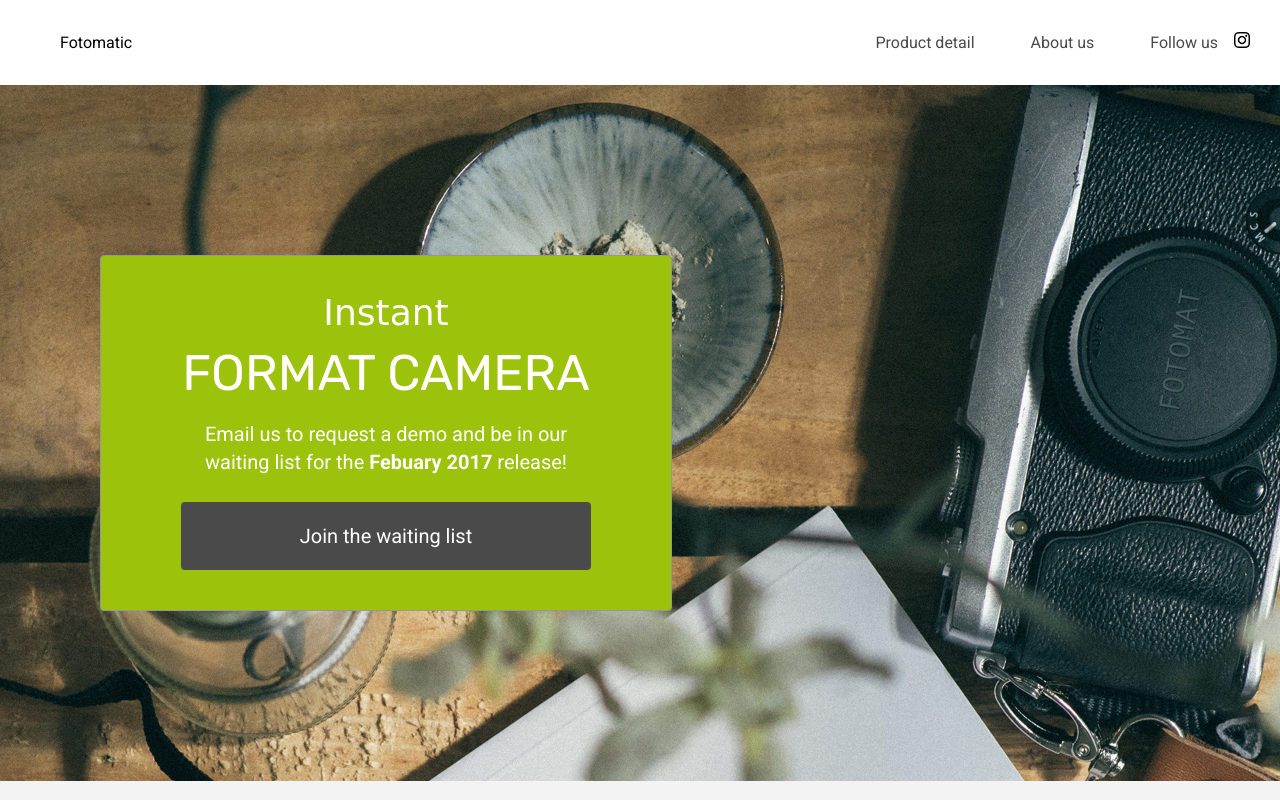
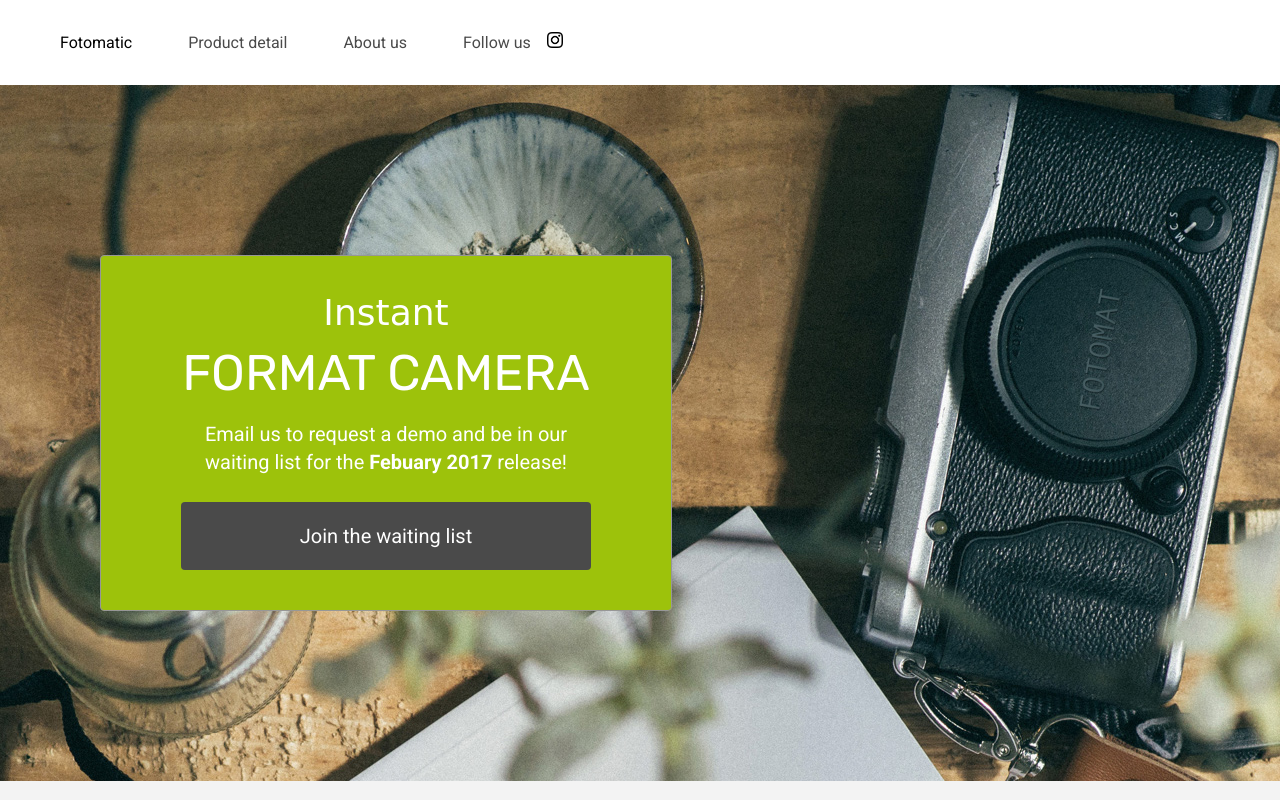
Before and after one commit to J9ml/fotomatic, a plain HTML site: page index.html in a window 1280 px wide. Shown: the top 800 px of the page. Drawn offline with Linux system fonts and the light colour scheme; a web font is replaced by a local one.

Commit message:
final draft

```diff
--- a/resources/css/style.css
+++ b/resources/css/style.css
@@ -43,7 +43,7 @@ body {
 
 header {
   position: fixed;
-  width: 100%;
+  max-width: 100%;
   border-bottom: solid 1px #c6c1c1;
   background-color: white;
 }
@@ -125,7 +125,7 @@ header .mobile {
   align-items: flex-start;
   height: 43.5rem;
   background-image: url("../images/banner-landingpage.jpg");
-  backkground-position: bottom;
+  background-position: bottom;
   background-size: cover;
   background-repeat: no-repeat;
 }
```
